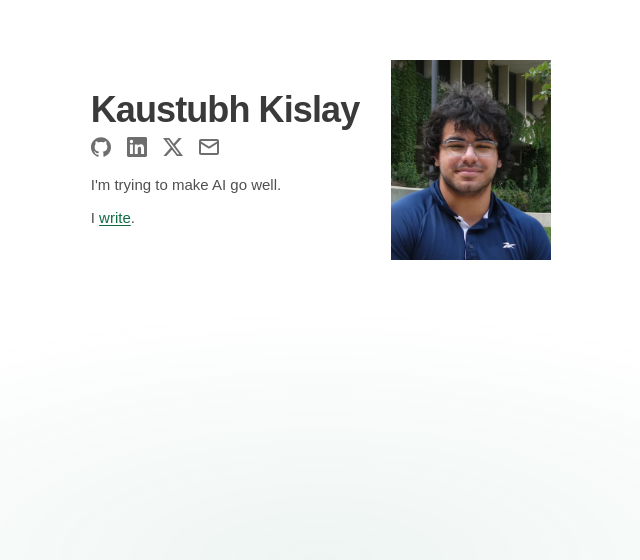
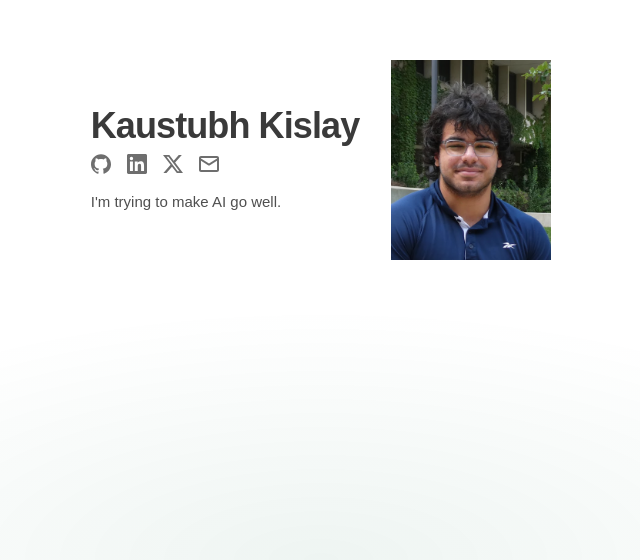
Before and after one commit to kaustubhkislay/website, a Next.js app: page / in a window 1280 px wide. Shown: the part 240-800 px from the top of the page, without its empty margins (319-959 px from the left). Built offline with nearby package versions, Linux system fonts and the light colour scheme; a web font is replaced by a local one.

Commit message:
Remove the homepage writing section

```diff
--- a/src/app/page.tsx
+++ b/src/app/page.tsx
@@ -1,6 +1,5 @@
 import type { ReactNode } from "react";
 import Image from "next/image";
-import Link from "next/link";
 import { ContactBar } from "./contact-bar";
 
 // Temporarily hide affiliations; set to true to restore the section.
@@ -16,21 +15,9 @@ export default function Home() {
           </h1>
           <ContactBar />
 
-          <div className="mt-4 space-y-2">
-            <p className="text-[15px] text-text-muted leading-relaxed">
-              I&apos;m trying to make AI go well.
-            </p>
-            <p className="text-[15px] text-text-muted leading-relaxed">
-              I{" "}
-              <Link
-                href="/writing"
-                className="text-accent underline decoration-1 underline-offset-2 transition-colors hover:text-accent-hover"
-              >
-                write
-              </Link>
-              .
-            </p>
-          </div>
+          <p className="mt-4 text-[15px] text-text-muted leading-relaxed">
+            I&apos;m trying to make AI go well.
+          </p>
         </div>
 
         <div className="aspect-[4/5] overflow-hidden">
```
Also changed, not shown: 1 other file (tests, documents, lock files or other folders).
